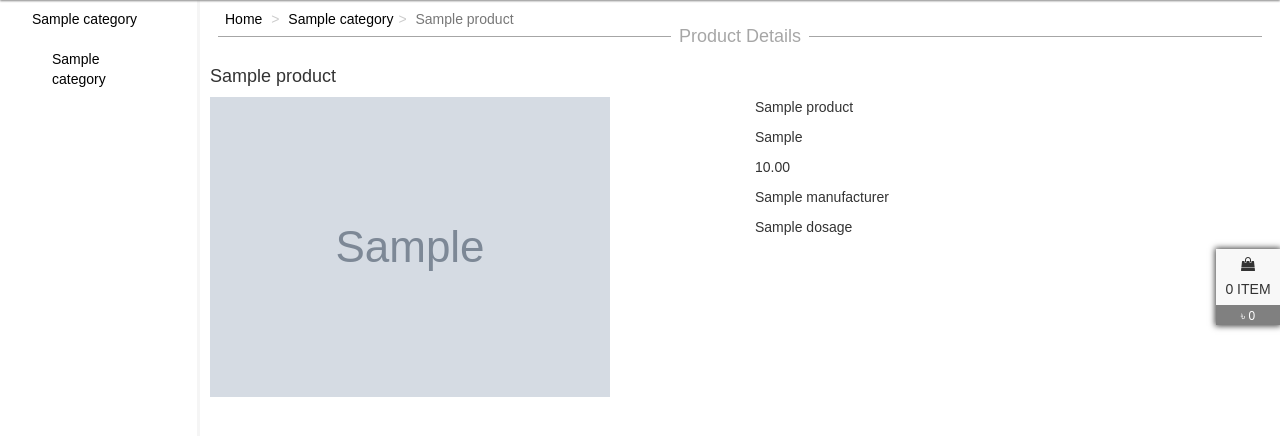
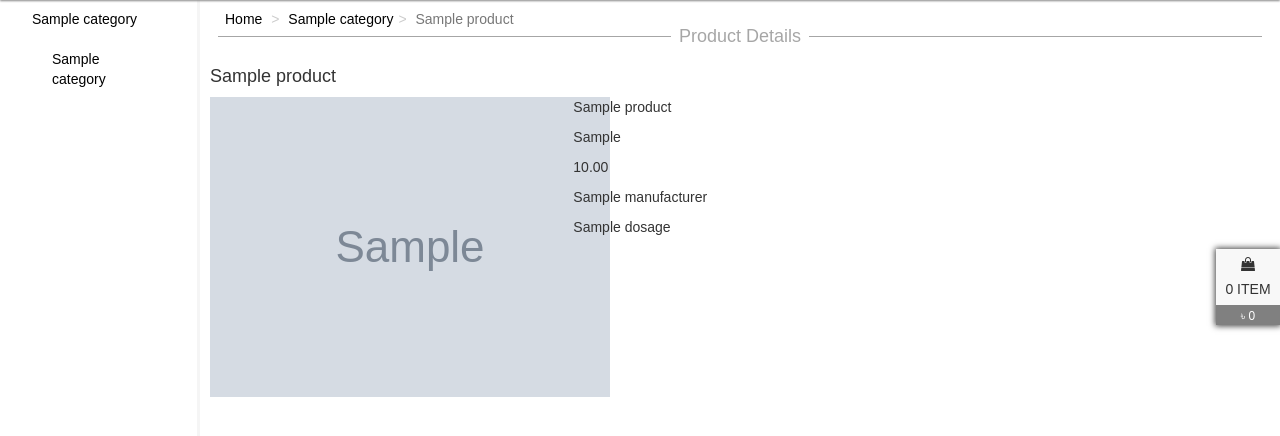
Before and after one commit to MiniGunnR/pharma_aid, a Django app: a page that uses catalog/templates/catalog/show_product.html in a window 1280 px wide. Shown: the part 51-487 px from the top of the page. Run offline with Django 3.2, Linux system fonts and the light colour scheme; tables that the repository leaves empty hold one stand-in row (values such as "Sample post"); grey boxes marked "Sample" are stand-in pictures; some libraries are stand-ins or nearby versions; some web fonts are replaced.

Commit message:
product details col fix

```diff
--- a/catalog/templates/catalog/show_product.html
+++ b/catalog/templates/catalog/show_product.html
@@ -15,7 +15,7 @@
 {% block items %}
 	<h4>{{ product.name }}</h4>
 	<div class="row">
-		<div class="col-sm-6">
+		<div class="col-sm-4">
 			<img src="/media/{{ product.image }}"/>
 		</div>
 		<div class="col-sm-6">
```
